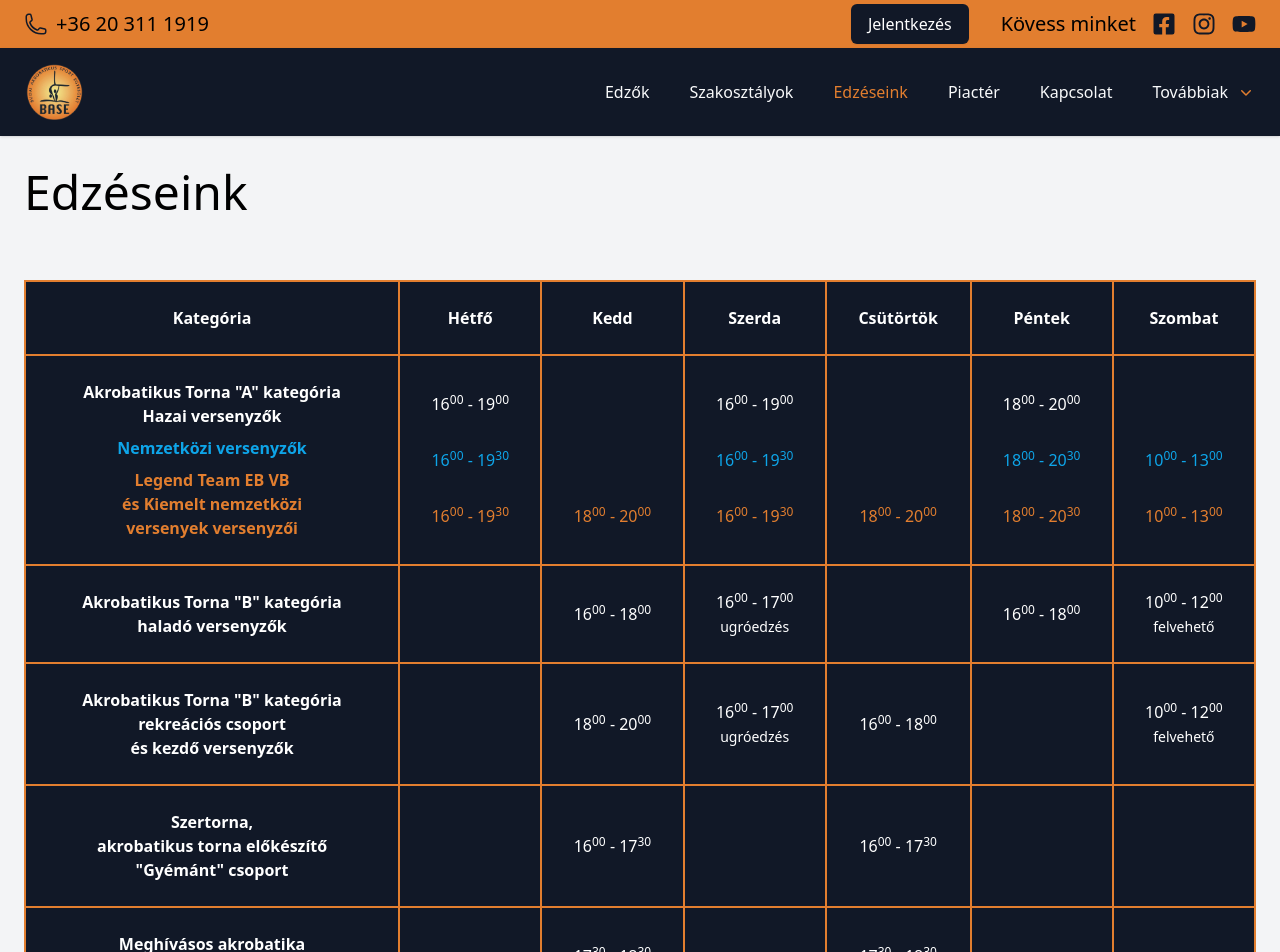
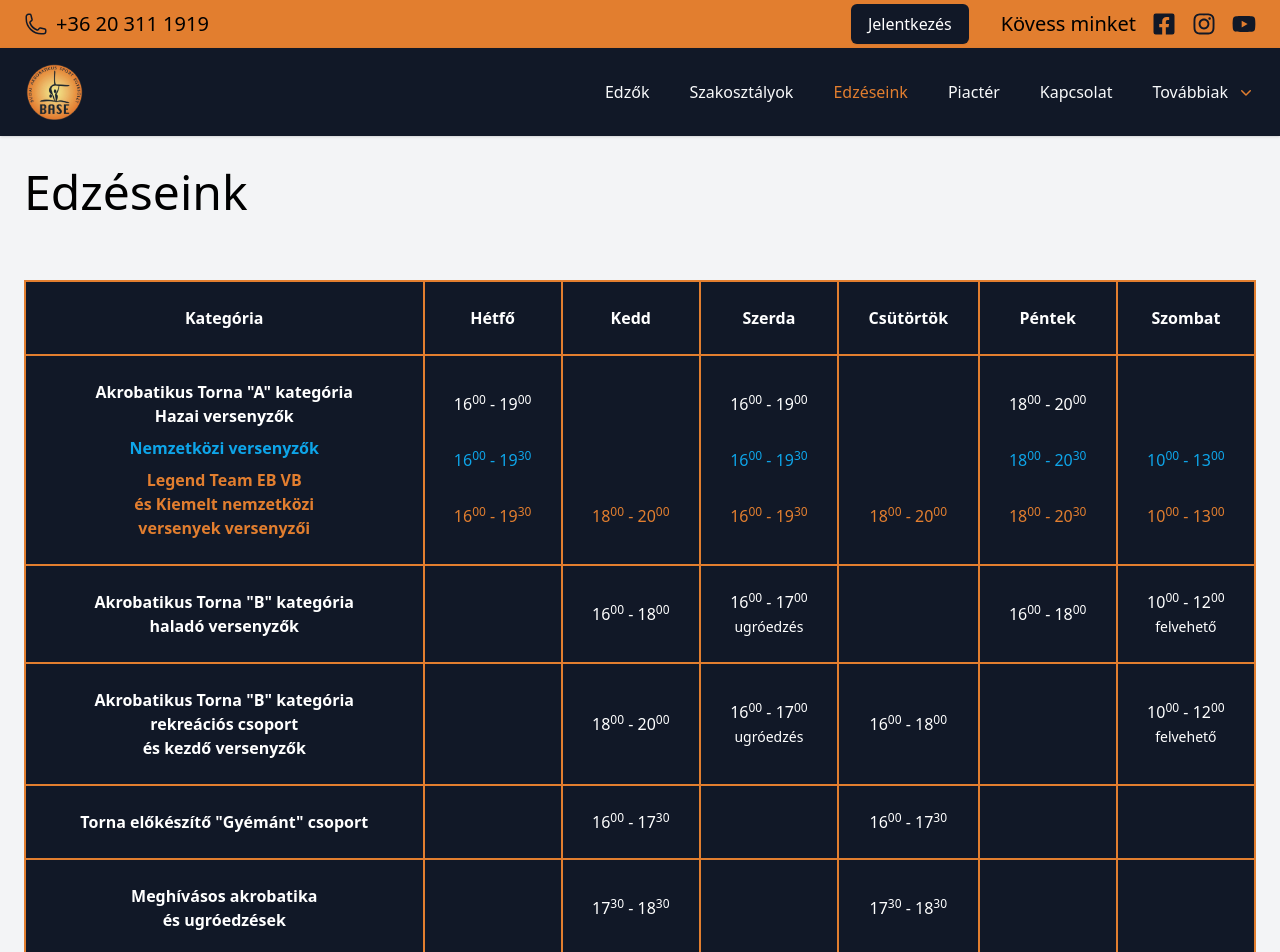
Before and after one commit to Otisz/akrobatikustorna, a Next.js app: page /edzeseink in a window 1280 px wide. Shown: the top 952 px of the page. Built offline with nearby package versions, Linux system fonts and the light colour scheme.

Commit message:
Requested changes

```diff
--- a/src/app/(user)/edzeseink/page.tsx
+++ b/src/app/(user)/edzeseink/page.tsx
@@ -158,10 +158,7 @@ export default function Page() {
                 </td>
               </tr>
               <tr>
-                <th>
-                  Szertorna, <br /> akrobatikus torna előkészítő <br />
-                  &quot;Gyémánt&quot; csoport
-                </th>
+                <th>Torna előkészítő &quot;Gyémánt&quot; csoport</th>
                 <td></td>
                 <td>
                   16<sup>00</sup> - 17<sup>30</sup>
```
